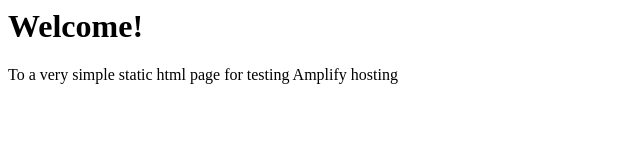
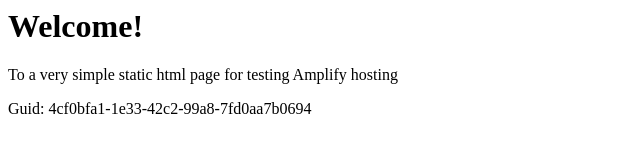
Before and after one commit to aws-aemilia-pdx/Github-PR-Commit-Integration-Test-DoNotTouch-GitHubAutoBuildPrPreviewCanaryTest-v1-test-us-west-2, a website: page src/index.html in a window 1280 px wide. Shown: the whole page, without its empty margins (0-640 px from the left). Drawn offline with Linux system fonts and the light colour scheme.

Commit message:
commit from integ tests

```diff
--- a/src/index.html
+++ b/src/index.html
@@ -1,3 +1,5 @@
+
+
 <html lang="en">
 
 <head>
@@ -10,6 +12,6 @@
 <body>
     <h1>Welcome!</h1>
     <p>To a very simple static html page for testing Amplify hosting</p>
-</body>
+    <p>Guid: 4cf0bfa1-1e33-42c2-99a8-7fd0aa7b0694</p></body>
 
 </html>
```
